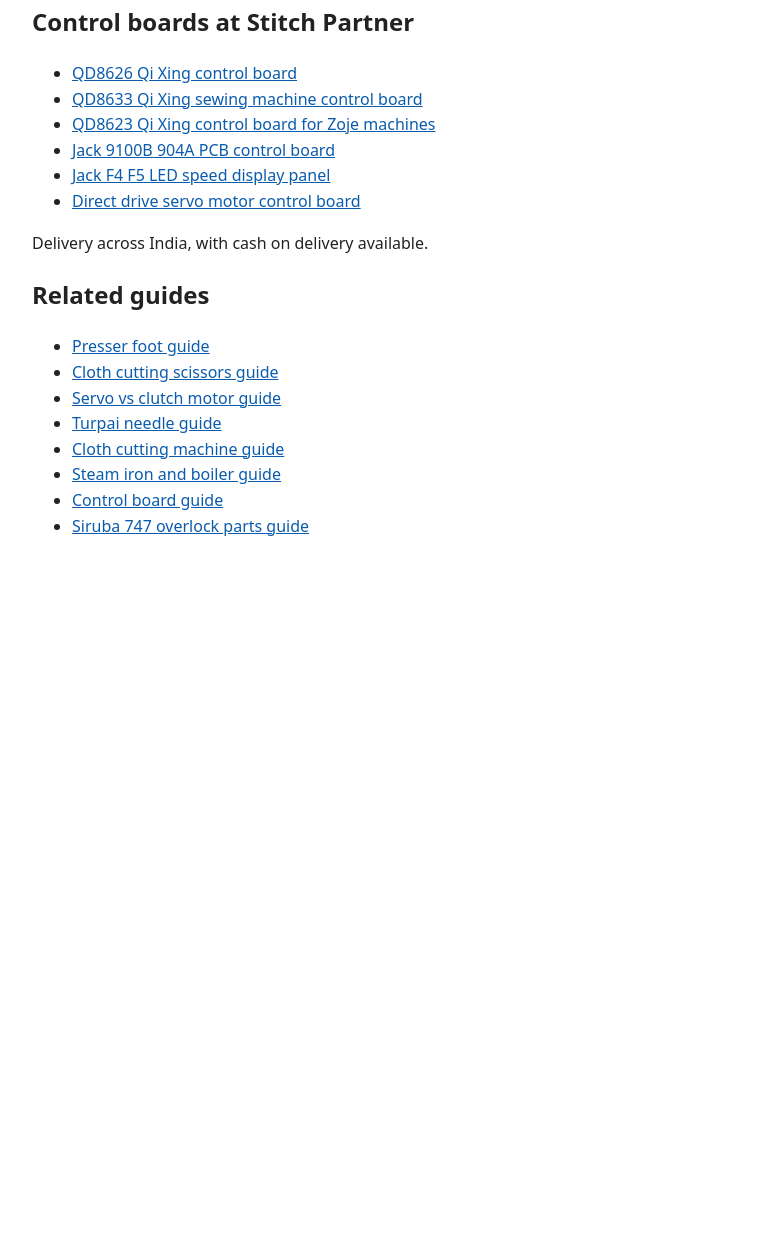
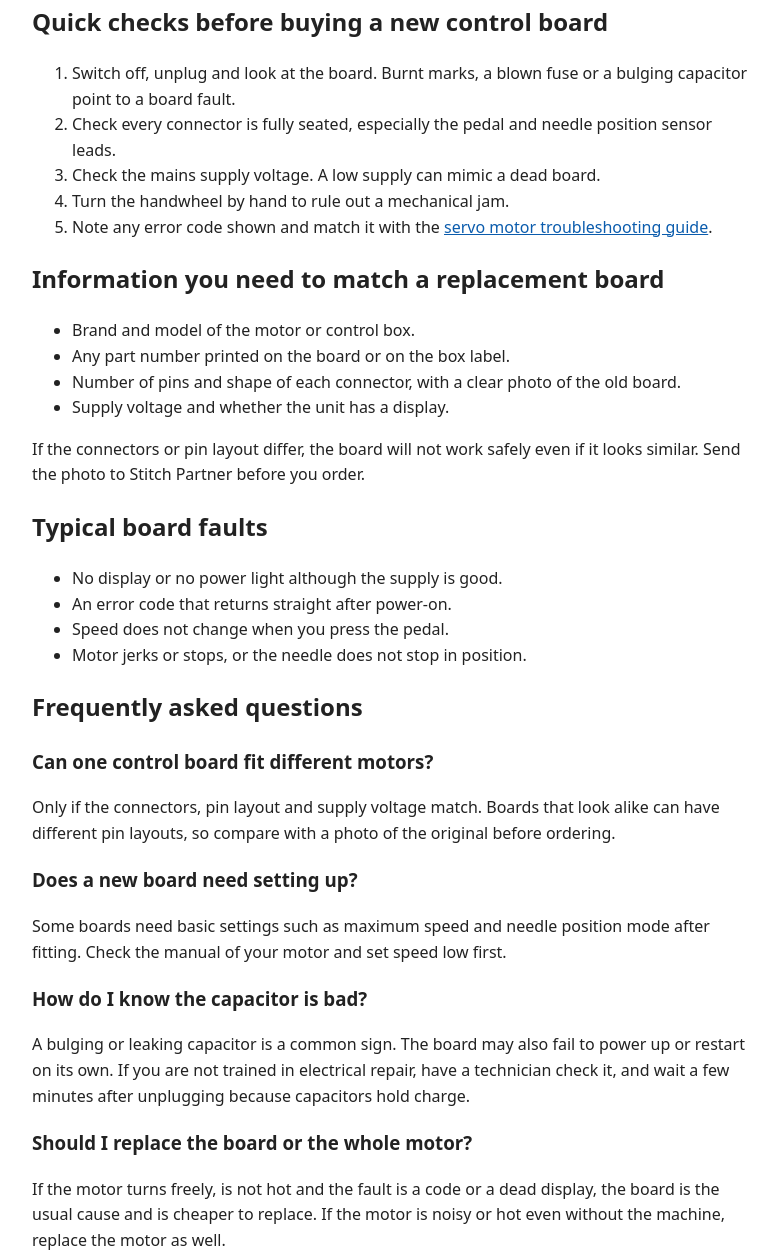
Before and after one commit to stitchpartner/stitchpartner.github.io, a plain HTML site: page sewing-machine-control-board-guide.html in a window 1280 px wide. Shown: the part 1122-2378 px from the top of the page, without its empty margins (248-1026 px from the left). Before the commit the page ends 1693 px from the top, so only its background shows below. Drawn offline with Linux system fonts and the light colour scheme.

Commit message:
Expand control board guide with checks and FAQ
Added quick checks and information for matching replacement control boards, including typical faults and FAQs.

```diff
--- a/sewing-machine-control-board-guide.html
+++ b/sewing-machine-control-board-guide.html
@@ -18,6 +18,39 @@
 <p>Check the pedal, wiring and power supply first, since a loose connector can look like a dead board.</p>
 <h2>How to pick the right replacement</h2>
 <p>Note the code printed on the old board, the machine or motor brand and model, and the connector layout. Boards from different makers can look alike but wire differently, so match the code and the connectors, not only the size.</p>
+<h2>Quick checks before buying a new control board</h2>
+<ol>
+<li>Switch off, unplug and look at the board. Burnt marks, a blown fuse or a bulging capacitor point to a board fault.</li>
+<li>Check every connector is fully seated, especially the pedal and needle position sensor leads.</li>
+<li>Check the mains supply voltage. A low supply can mimic a dead board.</li>
+<li>Turn the handwheel by hand to rule out a mechanical jam.</li>
+<li>Note any error code shown and match it with the <a href="/servo-motor-troubleshooting-guide.html">servo motor troubleshooting guide</a>.</li>
+</ol>
+<h2>Information you need to match a replacement board</h2>
+<ul>
+<li>Brand and model of the motor or control box.</li>
+<li>Any part number printed on the board or on the box label.</li>
+<li>Number of pins and shape of each connector, with a clear photo of the old board.</li>
+<li>Supply voltage and whether the unit has a display.</li>
+</ul>
+<p>If the connectors or pin layout differ, the board will not work safely even if it looks similar. Send the photo to Stitch Partner before you order.</p>
+<h2>Typical board faults</h2>
+<ul>
+<li>No display or no power light although the supply is good.</li>
+<li>An error code that returns straight after power-on.</li>
+<li>Speed does not change when you press the pedal.</li>
+<li>Motor jerks or stops, or the needle does not stop in position.</li>
+</ul>
+<h2>Frequently asked questions</h2>
+<h3>Can one control board fit different motors?</h3>
+<p>Only if the connectors, pin layout and supply voltage match. Boards that look alike can have different pin layouts, so compare with a photo of the original before ordering.</p>
+<h3>Does a new board need setting up?</h3>
+<p>Some boards need basic settings such as maximum speed and needle position mode after fitting. Check the manual of your motor and set speed low first.</p>
+<h3>How do I know the capacitor is bad?</h3>
+<p>A bulging or leaking capacitor is a common sign. The board may also fail to power up or restart on its own. If you are not trained in electrical repair, have a technician check it, and wait a few minutes after unplugging because capacitors hold charge.</p>
+<h3>Should I replace the board or the whole motor?</h3>
+<p>If the motor turns freely, is not hot and the fault is a code or a dead display, the board is the usual cause and is cheaper to replace. If the motor is noisy or hot even without the machine, replace the motor as well.</p>
+<script type="application/ld+json">{"@context":"https://schema.org","@type":"FAQPage","mainEntity":[{"@type":"Question","name":"Can one control board fit different motors?","acceptedAnswer":{"@type":"Answer","text":"Only if the connectors, pin layout and supply voltage match. Boards that look alike can have different pin layouts, so compare with a photo of the original before ordering."}},{"@type":"Question","name":"Does a new board need setting up?","acceptedAnswer":{"@type":"Answer","text":"Some boards need basic settings such as maximum speed and needle position mode after fitting. Check the manual of your motor and set speed low first."}},{"@type":"Question","name":"How do I know the capacitor is bad?","acceptedAnswer":{"@type":"Answer","text":"A bulging or leaking capacitor is a common sign. The board may also fail to power up or restart on its own. If you are not trained in electrical repair, have a technician check it, and wait a few minutes after unplugging because capacitors hold charge."}},{"@type":"Question","name":"Should I replace the board or the whole motor?","acceptedAnswer":{"@type":"Answer","text":"If the motor turns freely, is not hot and the fault is a code or a dead display, the board is the usual cause and is cheaper to replace. If the motor is noisy or hot even without the machine, replace the motor as well."}}]}</script>
 <h2>Control boards at Stitch Partner</h2>
 <ul>
 <li><a href="https://stitchpartner.com/product/qd8626-qi-xing-control-board/">QD8626 Qi Xing control board</a></li>
```
